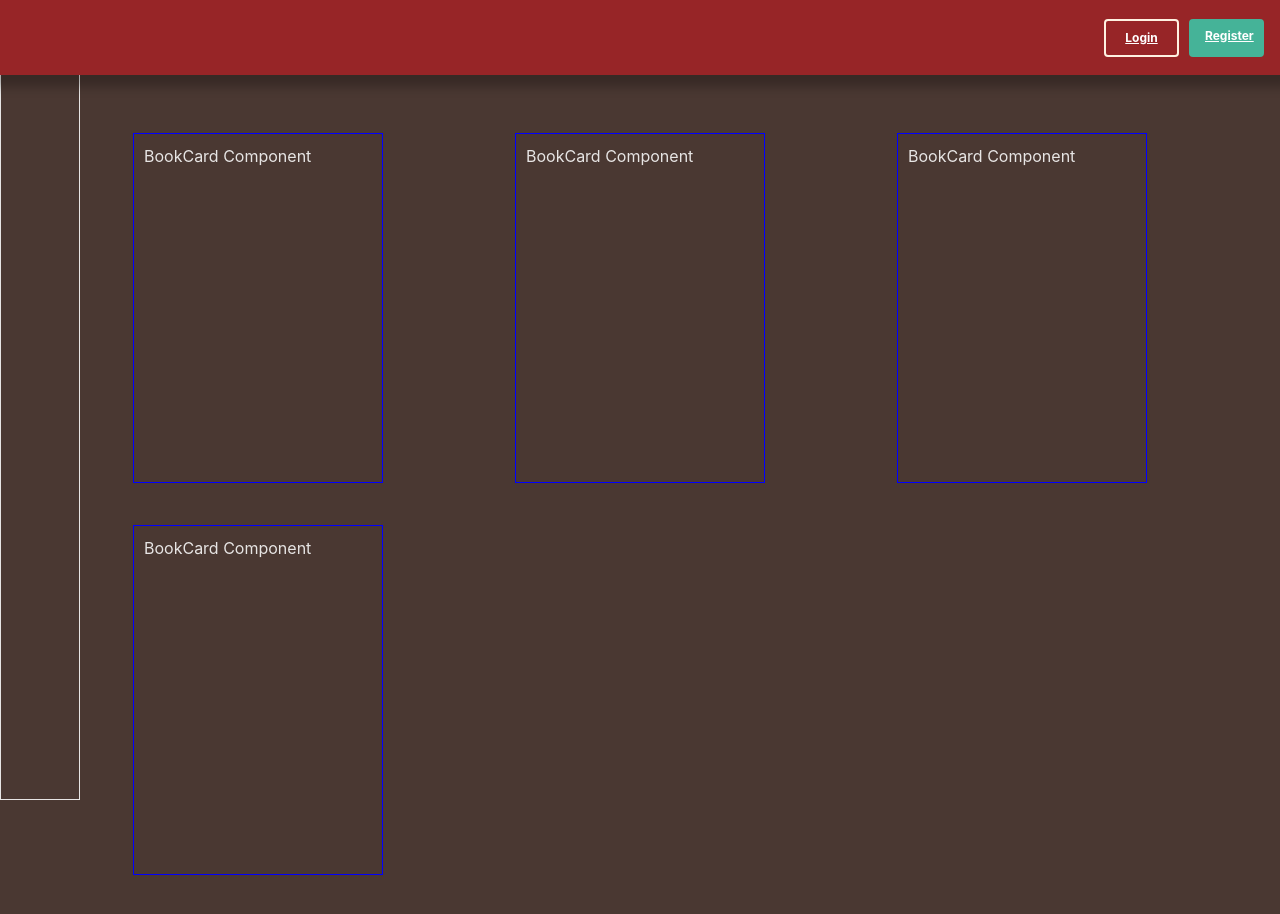
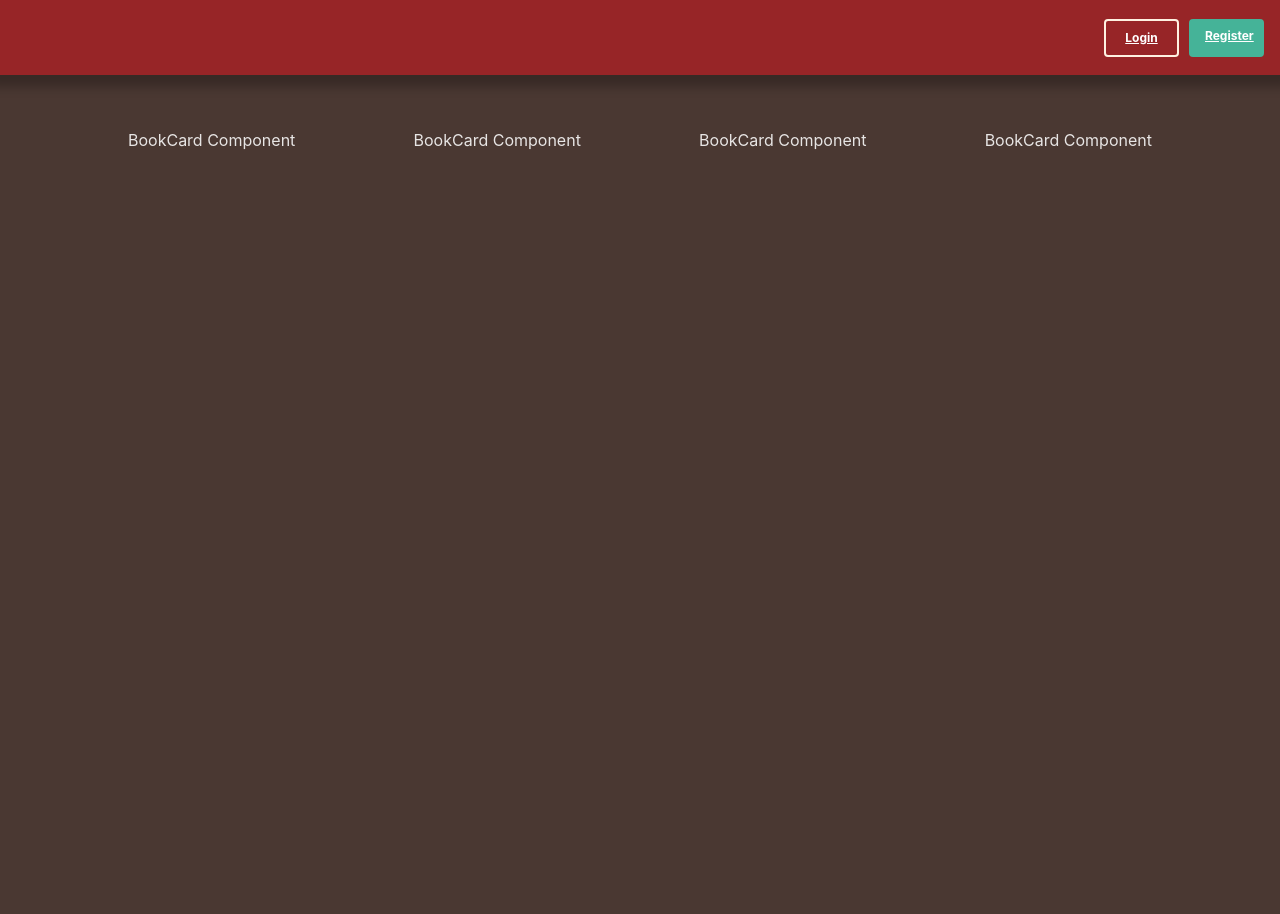
Before and after one commit to LukaM1999/LibraryFront, a React (Vite) app in the folder library-front/: page / in a window 1280 px wide. Shown: the top 914 px of the page. After the commit the page ends 800 px from the top, so only its background shows below. Built offline with nearby package versions, Linux system fonts and the light colour scheme.

Commit message:
changed naming of css classes to be consistent

```diff
--- a/library-front/src/components/BookCard/BookCard.css
+++ b/library-front/src/components/BookCard/BookCard.css
@@ -1,4 +1,4 @@
-.BookCard {
+.book-card {
   height: 350px;
   min-width: 70%;
   width: 100px;
@@ -6,7 +6,7 @@
 }
 
 @media only screen and (min-width: 769px) {
-  .BookCard {
+  .book-card {
     height: 350px;
     width: 250px;
     min-width: unset;
--- a/library-front/src/components/Footer/Footer.css
+++ b/library-front/src/components/Footer/Footer.css
@@ -1,4 +1,4 @@
-.Footer {
+.footer {
   position: fixed;
   bottom: 0;
   height: 75px;
@@ -20,7 +20,7 @@
 }
 
 @media only screen and (min-width: 769px) {
-  .Footer {
+  .footer {
     display: none;
   }
 }
--- a/library-front/src/components/Navbar/Navbar.css
+++ b/library-front/src/components/Navbar/Navbar.css
@@ -1,5 +1,5 @@
 @media only screen and (min-width: 769px) {
-  .Navbar {
+  .navbar {
     position: fixed;
     left: 0px;
     border: 1px solid;
--- a/library-front/src/components/pages/HomePage/HomePage.css
+++ b/library-front/src/components/pages/HomePage/HomePage.css
@@ -7,7 +7,7 @@
   padding-bottom: 100px;
 }
 
-.home-container > .BookCard {
+.home-container > .book-card {
   padding: 10px;
   margin: 5px;
 }
@@ -22,9 +22,7 @@
     padding: 8em;
   }
 
-  .home-container > .BookCard {
-    /* padding: 10px;
-    margin: 10px; */
+  .home-container > .book-card {
     flex: 0 1 auto;
     align-self: auto;
   }
```
